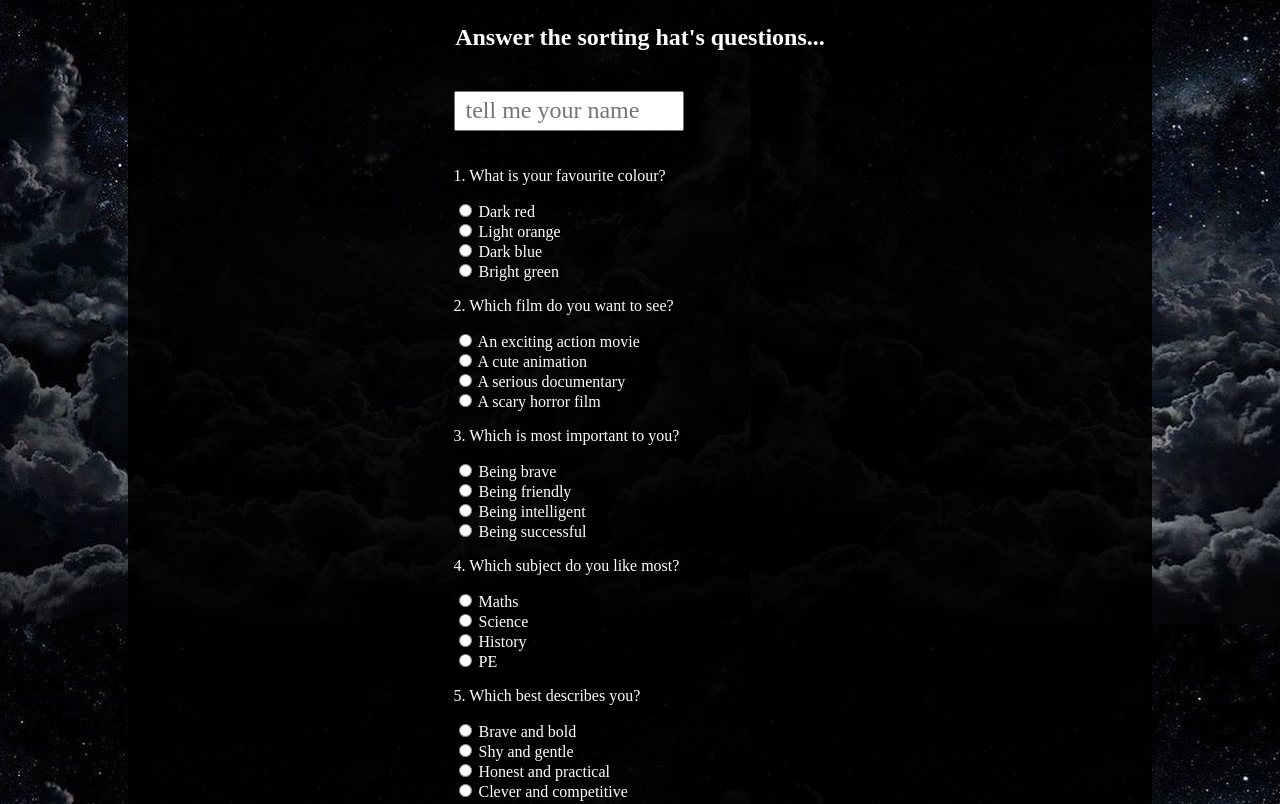
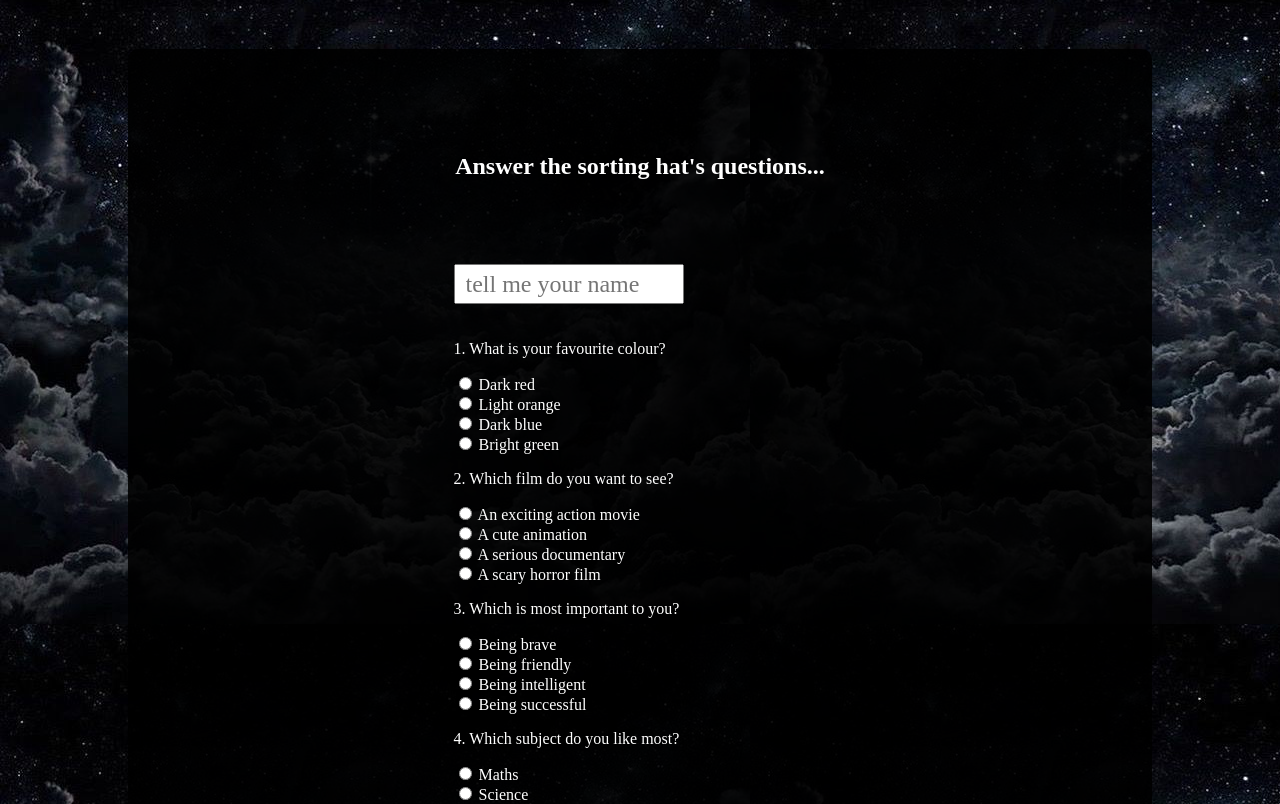
Before and after one commit to fac18/kgbj-week-7, a website: page public/index.html in a window 1280 px wide. Shown: the part 116-920 px from the top of the page. Drawn offline with Linux system fonts and the light colour scheme; files that its build step writes are made by us from their sources; no server answers; files whose address does not match are found by name; a web font is replaced by a local one.

Commit message:
centered headings

```diff
--- a/public/main.css
+++ b/public/main.css
@@ -15,6 +15,8 @@ body {
 
 h1, h2 {
   font-family: 'IM Fell English SC', serif;
+  margin: 5vw;
+  text-align: center;
 }
 
 h1 {
```
